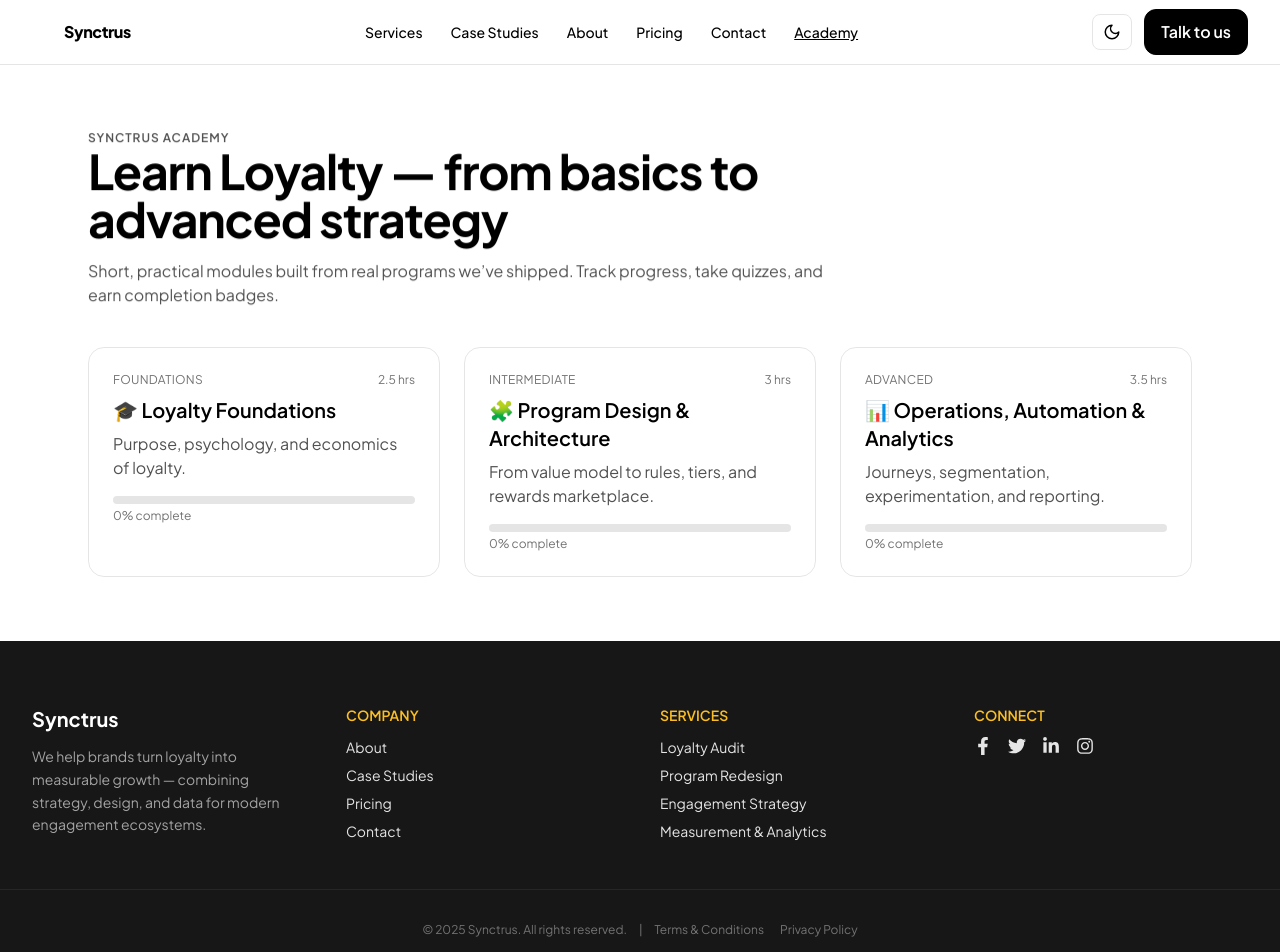
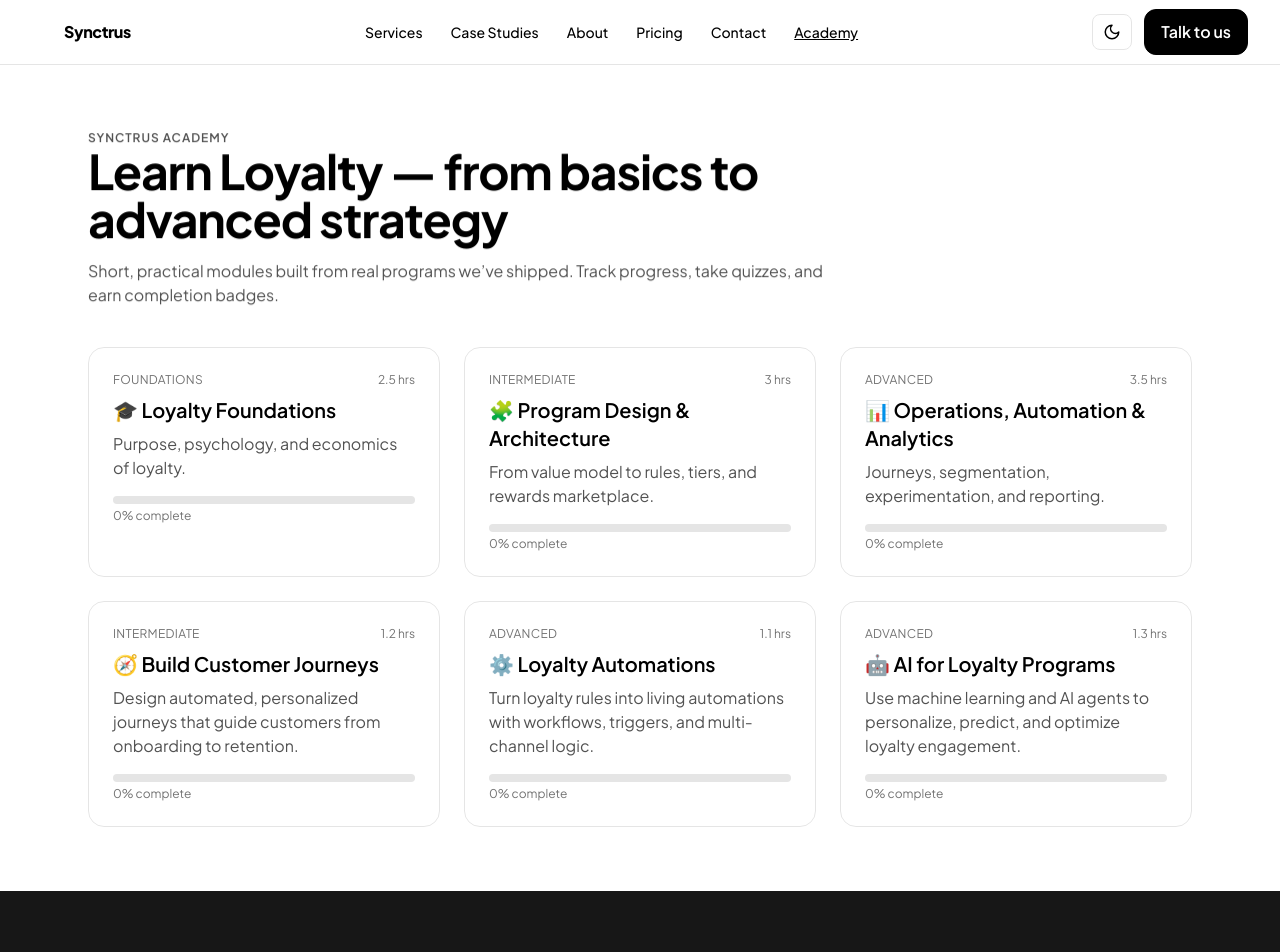
Before and after one commit to Petrusevski/synctrus, a React (Vite) app: page /academy in a window 1280 px wide. Shown: the top 952 px of the page. Built offline with nearby package versions, Linux system fonts and the light colour scheme.

Commit message:
Add new Academy tracks and Journey Mapping course (LMS upgrade)

```diff
--- /dev/null
+++ b/src/lms/articles/journey-mapping.ts
@@ -0,0 +1,73 @@
+export const article = {
+  slug: "journey-mapping",
+  title: "Journey Mapping & Lifecycle Design",
+  est: "14 min",
+  level: "Intermediate",
+  type: "Article",
+  emoji: "🧭",
+  content: `
+  <h2>Why Journey Mapping Matters</h2>
+  <p>
+  Every brand has a unique story arc with its customers — from discovery to long-term advocacy.
+  Journey mapping helps visualize that relationship as a sequence of <strong>stages</strong>
+  and emotions rather than campaigns. It’s the foundation of every effective loyalty strategy.
+  </p>
+
+  <h3>1. Understanding the Customer Lifecycle</h3>
+  <p>
+  Instead of focusing on marketing actions, start with what the <em>customer</em> is trying to achieve at each step.
+  A clear lifecycle usually contains five core stages:
+  </p>
+  <ul>
+    <li><strong>Onboarding:</strong> First interaction or purchase. Build comfort and clarity.</li>
+    <li><strong>Engagement:</strong> Repeated actions and exploration of benefits.</li>
+    <li><strong>Growth:</strong> Upgrades, higher spend, or referrals driven by trust.</li>
+    <li><strong>At-risk:</strong> Drop in activity or interest — where reactivation begins.</li>
+    <li><strong>Advocacy:</strong> Sharing, reviewing, or influencing peers.</li>
+  </ul>
+
+  <h3>2. Building a Journey Map</h3>
+  <p>
+  Begin by defining measurable transitions between these stages.
+  Each stage should be backed by <strong>behavioral data</strong> (not assumptions).
+  </p>
+  <ol>
+    <li>Collect data: purchase recency, frequency, NPS, and feedback.</li>
+    <li>Define transitions: what behavior signals movement to the next stage?</li>
+    <li>Set emotional context: what is the customer feeling at that moment?</li>
+    <li>Attach KPIs: conversion, churn risk, and engagement depth per stage.</li>
+  </ol>
+  <p>
+  For example, a café chain defined a “Second Cup” milestone — once reached,
+  customers moved from onboarding to engagement. Rewarding that moment
+  increased repeat rate by <strong>18% within 30 days</strong>.
+  </p>
+
+  <h3>3. Common Mistakes</h3>
+  <ul>
+    <li>Treating journey stages as one-time campaigns instead of evolving loops.</li>
+    <li>Designing for internal reporting rather than customer perspective.</li>
+    <li>Ignoring continuity across channels (e.g., app vs. POS vs. email).</li>
+  </ul>
+
+  <h3>4. Real Example: IKEA Family</h3>
+  <p>
+  IKEA’s loyalty program aligns customer journeys with value moments.
+  </p>
+  <ul>
+    <li><strong>Welcome series:</strong> Introduces digital card and benefits.</li>
+    <li><strong>Habit builders:</strong> “3 visits = bonus points” challenges reinforce behavior.</li>
+    <li><strong>Reactivation messages:</strong> Use browsing history to re-engage dormant members.</li>
+  </ul>
+  <p>
+  This approach sustained a <strong>+9% frequency lift</strong> and <strong>+12% active member retention</strong> year over year.
+  </p>
+
+  <h3>5. Key Takeaways</h3>
+  <ul>
+    <li>Map from the customer’s goals, not your campaign goals.</li>
+    <li>Use real data to define transitions and thresholds.</li>
+    <li>Link emotion, intent, and metric for every lifecycle stage.</li>
+  </ul>
+  `
+};
--- a/src/lms/data.ts
+++ b/src/lms/data.ts
@@ -17,6 +17,9 @@
 import journeysThatCompound from "./articles/journeys-that-compound";
 import experimentationAndCausality from "./articles/experimentation-and-causality";
 import reportingThatDrivesAction from "./articles/reporting-that-drives-action";
+import { article as journeyMapping } from "./articles/journey-mapping";
+
+
 // ---------- Types ----------
 export type QuizQ = {
   id: string;
@@ -931,9 +934,146 @@
     correct: 1
   }
 ]
+
       }
     ]
-  }
+  },
+ {
+  slug: "build-customer-journeys",
+  level: "Intermediate",
+  title: "Build Customer Journeys",
+  subtitle: "Design automated, personalized journeys that guide customers from onboarding to retention.",
+  est: "1.2 hrs",
+  heroEmoji: "🧭",
+  outcomes: [
+    "Master lifecycle mapping and customer segmentation",
+    "Build multi-channel engagement flows",
+    "Detect churn signals and reactivation opportunities"
+  ],
+  syllabus: [
+    {
+      slug: "journey-mapping",
+      title: "Journey Mapping & Lifecycle Design",
+      duration: "14 min",
+      kind: "article"
+    },
+    {
+      slug: "behavioral-triggers",
+      title: "Behavioral Triggers & Frequency Caps",
+      duration: "12 min",
+      kind: "article"
+    },
+    {
+      slug: "journey-orchestration",
+      title: "Multi-Channel Journey Orchestration",
+      duration: "15 min",
+      kind: "article"
+    },
+    {
+      slug: "winback-flows",
+      title: "Reactivation & Win-Back Flows",
+      duration: "10 min",
+      kind: "article"
+    },
+    {
+      slug: "journey-measurement",
+      title: "Measuring Journey Performance",
+      duration: "12 min",
+      kind: "article"
+    }
+  ]
+},
+{
+  slug: "loyalty-automations",
+  level: "Advanced",
+  title: "Loyalty Automations",
+  subtitle: "Turn loyalty rules into living automations with workflows, triggers, and multi-channel logic.",
+  est: "1.1 hrs",
+  heroEmoji: "⚙️",
+  outcomes: [
+    "Automate earn & burn logic across systems",
+    "Implement Make.com and n8n loyalty blueprints",
+    "Add fraud prevention and smart throttling layers"
+  ],
+  syllabus: [
+    {
+      slug: "make-blueprints",
+      title: "Make.com Loyalty Blueprints",
+      duration: "13 min",
+      kind: "article"
+    },
+    {
+      slug: "n8n-loyalty",
+      title: "n8n Loyalty Journeys",
+      duration: "14 min",
+      kind: "article"
+    },
+    {
+      slug: "crm-pos-integration",
+      title: "CRM & POS Integration Layer",
+      duration: "11 min",
+      kind: "article"
+    },
+    {
+      slug: "fraud-detection",
+      title: "Fraud Detection & Velocity Checks",
+      duration: "10 min",
+      kind: "article"
+    },
+    {
+      slug: "scheduling-throttling",
+      title: "Advanced Scheduling & Throttling",
+      duration: "12 min",
+      kind: "article"
+    }
+  ]
+},
+{
+  slug: "ai-loyalty-programs",
+  level: "Advanced",
+  title: "AI for Loyalty Programs",
+  subtitle: "Use machine learning and AI agents to personalize, predict, and optimize loyalty engagement.",
+  est: "1.3 hrs",
+  heroEmoji: "🤖",
+  outcomes: [
+    "Understand predictive segmentation and churn modeling",
+    "Deliver AI-driven offer personalization",
+    "Integrate Context-as-a-Service for loyalty assistants"
+  ],
+  syllabus: [
+    {
+      slug: "predictive-segmentation",
+      title: "Predictive Segmentation Models",
+      duration: "14 min",
+      kind: "article"
+    },
+    {
+      slug: "dynamic-rewards",
+      title: "Dynamic Reward Recommendations",
+      duration: "13 min",
+      kind: "article"
+    },
+    {
+      slug: "ltv-forecasting",
+      title: "LTV Prediction & Cohort Forecasting",
+      duration: "11 min",
+      kind: "article"
+    },
+    {
+      slug: "ai-copy",
+      title: "AI-Assisted Content & Copy",
+      duration: "10 min",
+      kind: "article"
+    },
+    {
+      slug: "caas-loyalty",
+      title: "Context-as-a-Service for Loyalty Agents",
+      duration: "12 min",
+      kind: "article"
+    }
+  ]
+}
+
 ];
 
 export default courses;
--- a/src/pages/academy/AcademyHome.tsx
+++ b/src/pages/academy/AcademyHome.tsx
@@ -1,24 +1,72 @@
-// src/pages/academy/AcademyHome.tsx
 import Reveal from "../../components/Reveal";
 import CourseCard from "../../components/lms/CourseCard";
 import { courses } from "../../lms/data";
 import { coursePct } from "../../lms/progress";
 
 export default function AcademyHome() {
+const advancedTracks = [
+  {
+    title: "Build Customer Journeys",
+    emoji: "🧭",
+    description:
+      "Design automated, personalized journeys that guide customers from onboarding to retention.",
+    subcourses: [
+      { title: "Journey Mapping & Lifecycle Design", slug: "journey-mapping" },
+      { title: "Behavioral Triggers & Frequency Caps", slug: "behavioral-triggers" },
+      { title: "Multi-Channel Journey Orchestration", slug: "journey-orchestration" },
+      { title: "Reactivation & Win-Back Flows", slug: "winback-flows" },
+      { title: "Measuring Journey Performance", slug: "journey-measurement" },
+    ],
+  },
+  {
+    title: "Loyalty Automations",
+    emoji: "⚙️",
+    description:
+      "Turn loyalty rules into living automations with workflows, triggers, and multi-channel logic.",
+    subcourses: [
+      { title: "Make.com Loyalty Blueprints", slug: "make-blueprints" },
+      { title: "n8n Loyalty Journeys", slug: "n8n-loyalty" },
+      { title: "CRM & POS Integration Layer", slug: "crm-pos-integration" },
+      { title: "Fraud Detection & Velocity Checks", slug: "fraud-detection" },
+      { title: "Advanced Scheduling & Throttling", slug: "scheduling-throttling" },
+    ],
+  },
+  {
+    title: "AI for Loyalty Programs",
+    emoji: "🤖",
+    description:
+      "Use machine learning and AI agents to personalize, predict, and optimize loyalty engagement.",
+    subcourses: [
+      { title: "Predictive Segmentation Models", slug: "predictive-segmentation" },
+      { title: "Dynamic Reward Recommendations", slug: "dynamic-rewards" },
+      { title: "LTV Prediction & Cohort Forecasting", slug: "ltv-forecasting" },
+      { title: "AI-Assisted Content & Copy", slug: "ai-copy" },
+      { title: "Context-as-a-Service for Loyalty Agents", slug: "caas-loyalty" },
+    ],
+  },
+];
+
   return (
     <main className="relative">
+      {/* Hero section */}
       <section className="mx-auto max-w-6xl px-6 py-16">
         <Reveal>
           <div className="max-w-3xl">
             <p className="kicker">Synctrus Academy</p>
-            <h1 className="text-4xl md:text-5xl font-bold tracking-tight">Learn Loyalty — from basics to advanced strategy</h1>
-            <p className="text-neutral-600 mt-4">Short, practical modules built from real programs we’ve shipped. Track progress, take quizzes, and earn completion badges.</p>
+            <h1 className="text-4xl md:text-5xl font-bold tracking-tight">
+              Learn Loyalty — from basics to advanced strategy
+            </h1>
+            <p className="text-neutral-600 mt-4">
+              Short, practical modules built from real programs we’ve shipped.
+              Track progress, take quizzes, and earn completion badges.
+            </p>
           </div>
         </Reveal>
 
+        {/* Core courses grid */}
         <Reveal delay={80}>
           <div className="grid md:grid-cols-3 gap-6 mt-10">
-            {courses.map(c => (
+            {courses.map((c) => (
               <CourseCard
                 key={c.slug}
                 to={`/academy/course/${c.slug}`}
@@ -33,6 +81,8 @@
           </div>
         </Reveal>
       </section>
+
+
     </main>
   );
 }
```
